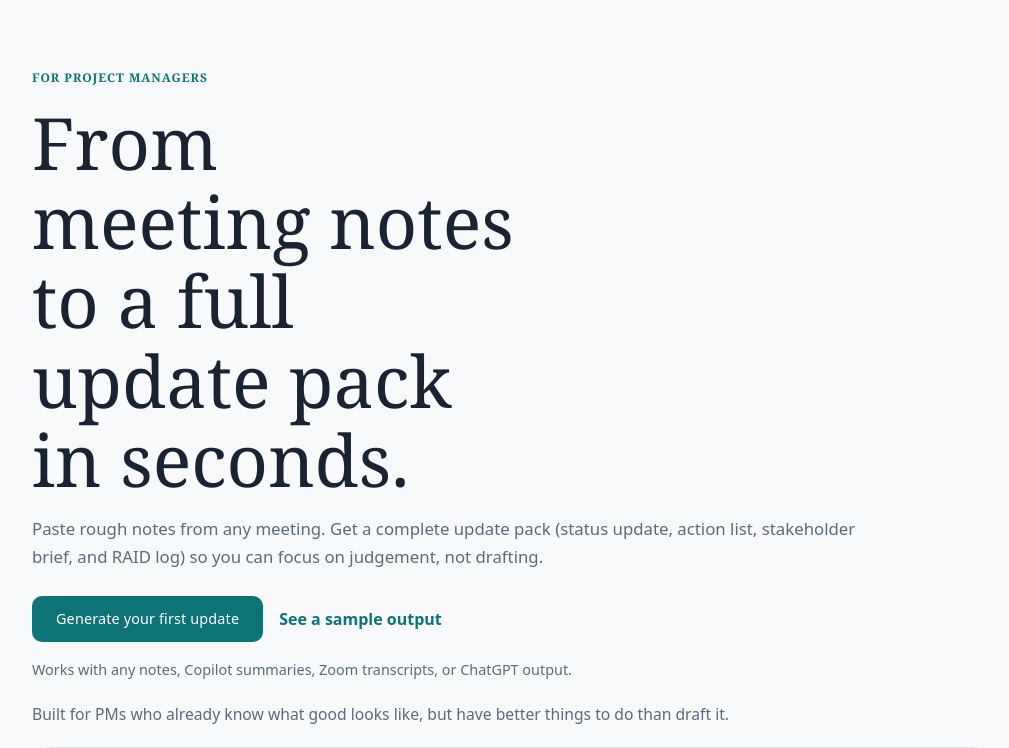
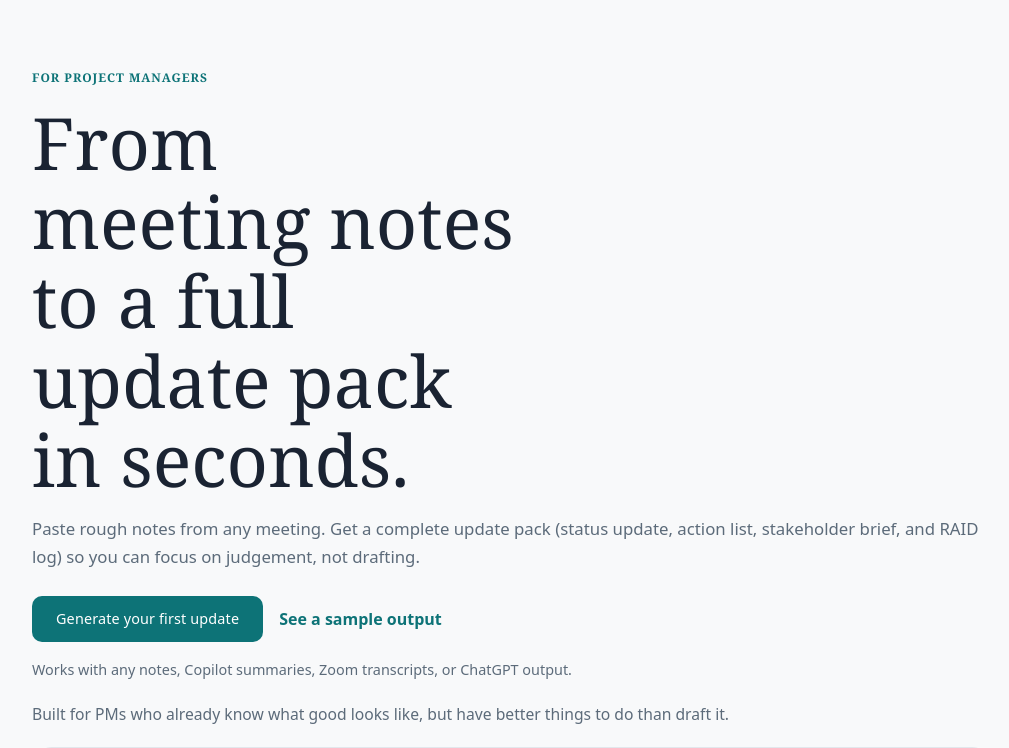
Before and after one commit to romeosison-svg/updateflow, a Next.js app: page / in a window 1280 px wide. Shown: the top 748 px of the page, without its empty margins (128-1137 px from the left). Built offline with nearby package versions, Linux system fonts and the light colour scheme.

Commit message:
fix(tailwind): remove output panel border bleed and fix hero text max-width

```diff
--- a/app/page.tsx
+++ b/app/page.tsx
@@ -18,7 +18,7 @@ export default function LandingPage() {
         <h1 className="m-0 max-w-[12ch] mobile:max-w-none text-[clamp(2.5rem,6vw,4.5rem)] leading-tight text-text">
           From meeting notes to a full update pack in seconds.
         </h1>
-        <p className="max-w-[52rem] mt-4 text-muted font-sans text-[1.05rem] leading-relaxed">
+        <p className="mt-4 text-muted font-sans text-[1.05rem] leading-relaxed">
           Paste rough notes from any meeting. Get a complete update pack (status
           update, action list, stakeholder brief, and RAID log) so you can focus on
           judgement, not drafting.
@@ -39,11 +39,11 @@ export default function LandingPage() {
           </a>
         </div>
 
-        <p className="max-w-[52rem] mt-4 text-muted font-sans text-[0.9rem] leading-base">
+        <p className="mt-4 text-muted font-sans text-[0.9rem] leading-base">
           Works with any notes, Copilot summaries, Zoom transcripts, or ChatGPT output.
         </p>
 
-        <p className="max-w-[52rem] mt-5 text-muted font-sans text-[0.98rem] leading-relaxed">
+        <p className="mt-5 text-muted font-sans text-[0.98rem] leading-relaxed">
           Built for PMs who already know what good looks like, but have better things
           to do than draft it.
         </p>
```
